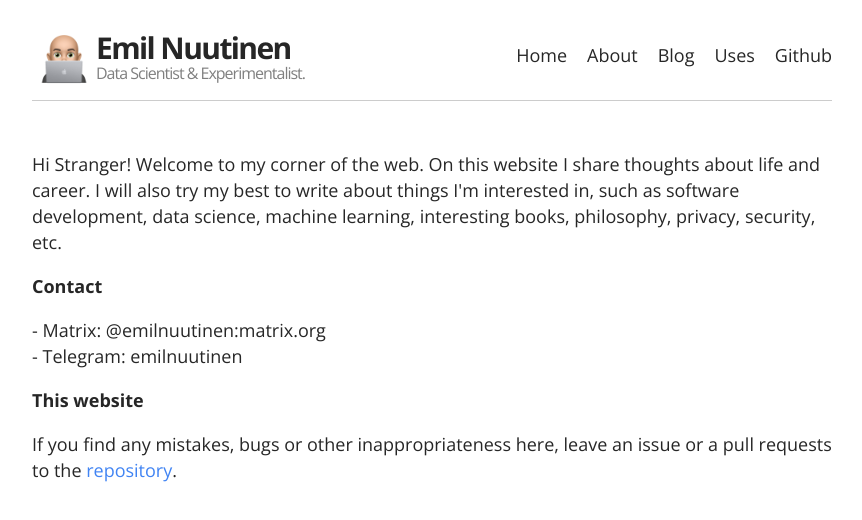
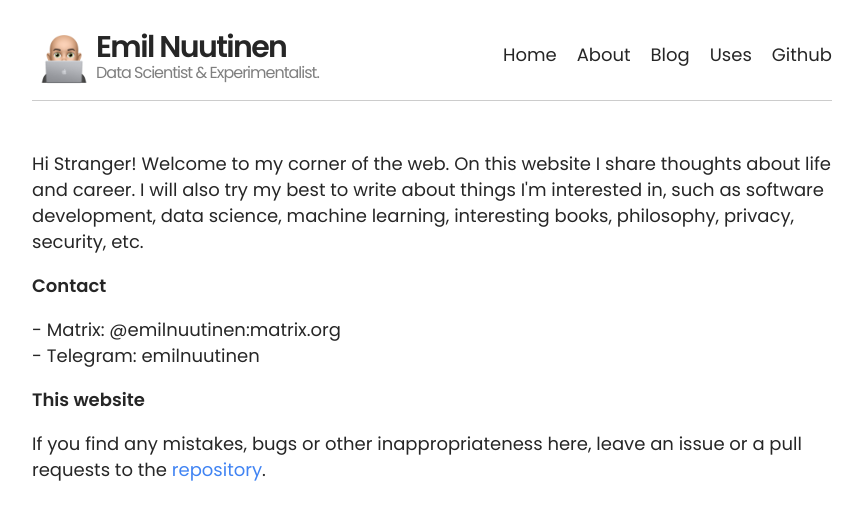
Before and after one commit to emilrwx/emilrwx_website, a Next.js app: page / in a window 1280 px wide. Shown: the top 520 px of the page, without its empty margins (208-1070 px from the left). Built offline with nearby package versions, Linux system fonts and the light colour scheme.

Commit message:
change font to Poppins

```diff
--- a/package.json
+++ b/package.json
@@ -11,7 +11,8 @@
     "next": "10.2.0",
     "react": "17.0.2",
     "react-dom": "17.0.2",
-    "typeface-open-sans": "^1.1.13"
+    "typeface-open-sans": "^1.1.13",
+    "typeface-poppins": "^1.1.13"
   },
   "devDependencies": {
     "gray-matter": "^4.0.3",
--- a/pages/_app.js
+++ b/pages/_app.js
@@ -1,6 +1,6 @@
 import '../styles/globals.css'
 import Layout from '../layouts/layout'
-import 'typeface-open-sans'
+import 'typeface-poppins'
 
 export default function MyApp ({ Component, pageProps }) {
   return (
--- a/styles/globals.css
+++ b/styles/globals.css
@@ -18,7 +18,7 @@ body {
   box-sizing: border-box;
   background: var(--bg);
   color: var(--fg);
-  font-family: 'Open Sans';
+  font-family: 'Poppins';
   font-size: 18px;
   line-height: 1.625rem;
   font-weight: 400;
@@ -32,13 +32,13 @@ h4,
 h5,
 h6 {
   margin-top: 0;
-  font-weight: 700;
+  font-weight: 600;
   letter-spacing: -0.1rem;
 }
 
 b,
 strong {
-  font-weight: 700;
+  font-weight: 600;
 }
 
 small {
```
Also changed, not shown: 2 other files (tests, documents, lock files or other folders).
